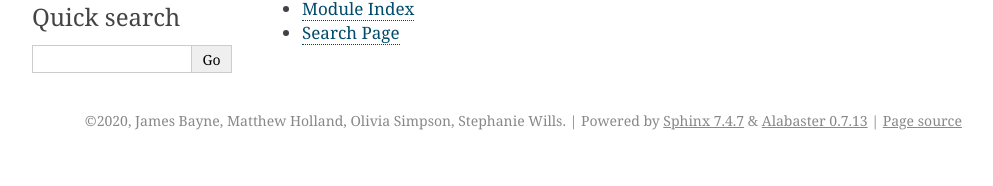
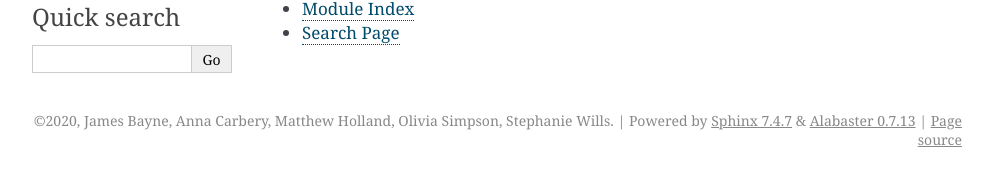
Before and after one commit to SABSR3-Group-2/drug_discovery_game, a Sphinx documentation site: the page built from Documentation/index.rst, in a window 1280 px wide. Shown: the part 245-431 px from the top of the page, without its empty margins (148-1141 px from the left). Built offline with Sphinx 7.4.7, drawn with Linux system fonts in a browser that asks for light colours.

Commit message:
added Anna to author list

```diff
--- a/Documentation/conf.py
+++ b/Documentation/conf.py
@@ -18,7 +18,7 @@
 # -- Project information -----------------------------------------------------
 
 project = 'Drug Discovery Game'
-copyright = '2020, James Bayne, Matthew Holland, Olivia Simpson, Stephanie Wills'
+copyright = '2020, James Bayne, Anna Carbery, Matthew Holland, Olivia Simpson, Stephanie Wills'
 author = 'James Bayne, Matthew Holland, Olivia Simpson, Stephanie Wills'
 
 
```
